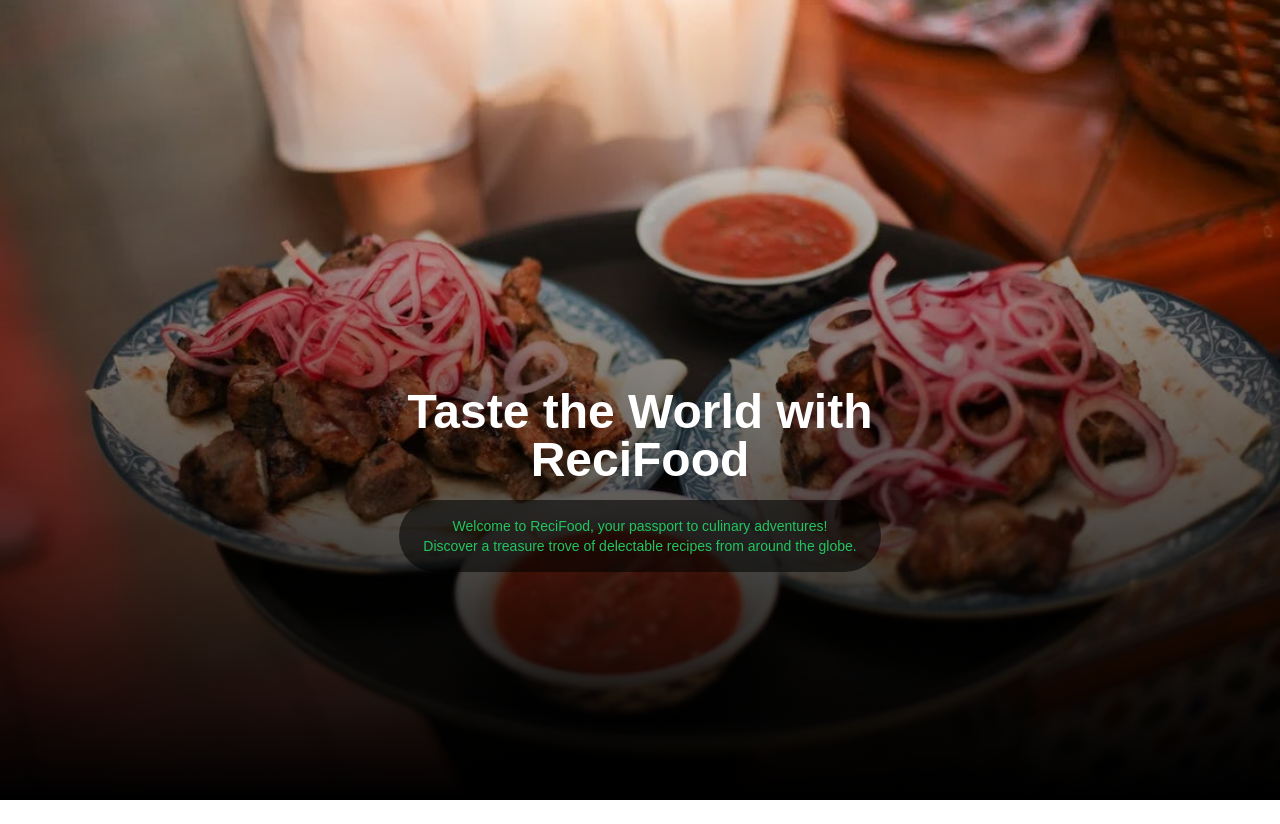
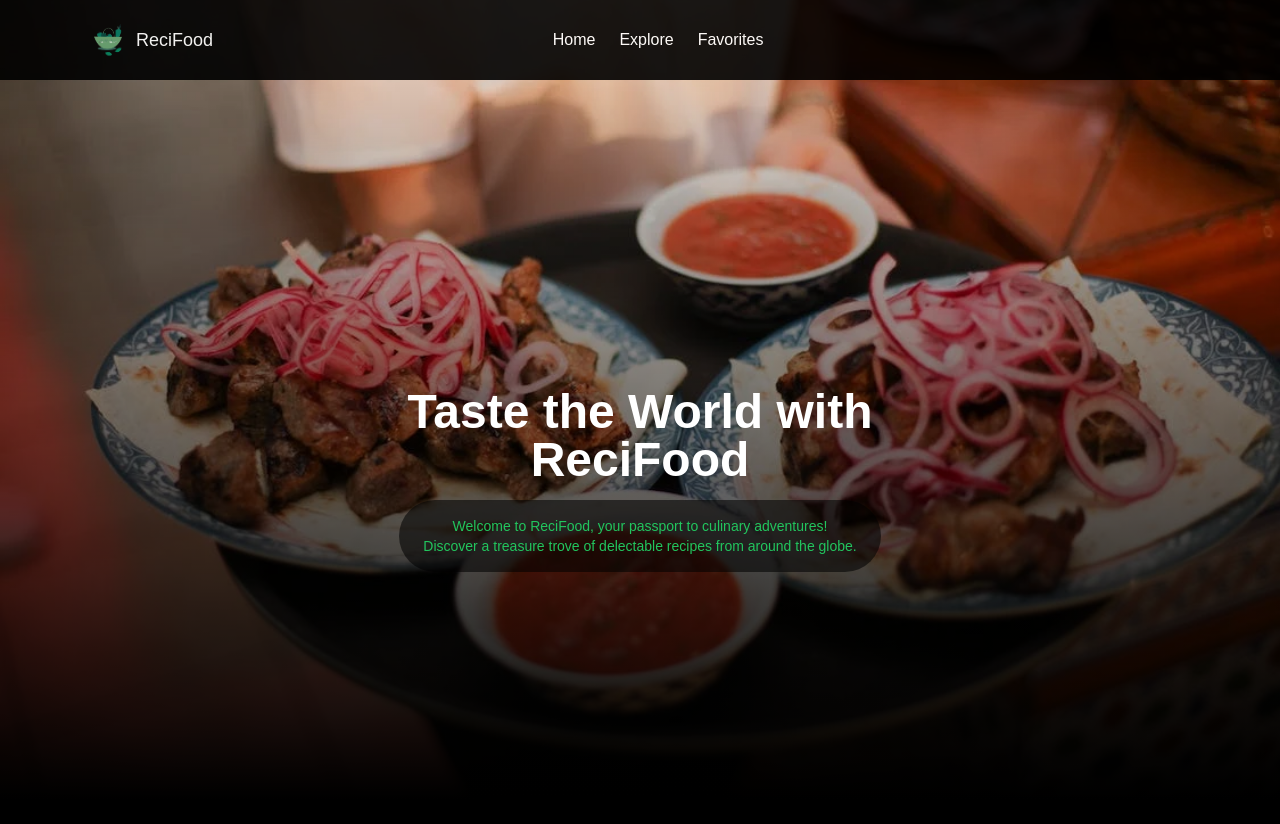
Before and after one commit to koayenay/ReciFood, a React (Create React App) app: page / in a window 1280 px wide. Before the commit the page ends 800 px from the top, so only its background shows below. Built offline with nearby package versions, Linux system fonts and the light colour scheme.

Commit message:
worked on Navbar

```diff
--- a/src/App.js
+++ b/src/App.js
@@ -17,13 +17,13 @@
   return (
     <div className='bg-black'>
       <Routes>
-        <Route path='/' element={<Layout />} />
-        <Route index element={<Home />} />
-        <Route path='recipes/:id' element={<RecipeDetail />} />
+        <Route path='/' element={<Layout />}>
+          <Route index element={<Home />} />
+          <Route path='recipes/:id' element={<RecipeDetail />} />
+        </Route>
       </Routes>
     </div>
   )
 }
 
 export default App
-// https://www.youtube.com/watch?v=Z3hihUtihDk
--- /dev/null
+++ b/src/components/Button.jsx
@@ -0,0 +1,25 @@
+import React from "react"
+
+const Button = ({
+  isDisabled,
+  btnType,
+  containerStyle,
+  textStyle,
+  title,
+  rightIcon,
+  handleClick,
+}) => {
+  return (
+    <button
+      disabled={isDisabled ?? false}
+      type={btnType || "button"}
+      className={`custom-btn ${containerStyle}`}
+      onClick={handleClick}
+    >
+      <span className='flex-1'>{title}</span>
+      {rightIcon && <div className='relative w-6 h-6'>{rightIcon}</div>}
+    </button>
+  )
+}
+
+export default Button
--- a/src/components/Navbar.jsx
+++ b/src/components/Navbar.jsx
@@ -1,7 +1,62 @@
-import React from "react"
+import React, { useState } from "react"
+import Logo from "../images/logo.png"
+import { HiMenuAlt3 } from "react-icons/hi"
+import { AiOutlineClose } from "react-icons/ai"
+import Button from "./Button"
 
 const Navbar = () => {
-  return <div>Navbar</div>
+  const [open, setOpen] = useState(false)
+
+  return (
+    <header className='w-full fixed z-10 bg-black opacity-90'>
+      <nav className='flex w-full py-2 md:py-3 px-4 md:px-20 items-center justify-between'>
+        <a
+          href='/'
+          className='flex items-center justify-center text-white text-lg cursor-pointer'
+        >
+          <img
+            src={Logo}
+            alt='Logo'
+            className='hidden md:block w-8 h-8 lg:w-14 lg:h-14'
+          />
+          ReciFood
+        </a>
+
+        <ul className='hidden md:flex text-white gap-6'>
+          <li>
+            <a href='/'>Home</a>
+          </li>
+          <li>
+            <a href='/#recipes'>Explore</a>
+          </li>
+          <li>
+            <a href='/favorites'>Favorites</a>
+          </li>
+        </ul>
+
+        <Button
+          title='Sign in'
+          conteinerStyle='hidden md:block bg-transparent border border-white text-white hover:bg-white hover:text-slate-700 rounded-full min-w-[130px]'
+        />
+
+        <button
+          className='block md:hidden text-white text-xl'
+          onClick={() => setOpen((prev) => !prev)}
+        >
+          {open ? <AiOutlineClose /> : <HiMenuAlt3 />}
+        </button>
+      </nav>
+      <div
+        className={`${
+          open ? "flex" : "hidden"
+        } bg-black flex-col w-full px-4 pt-16 pb-10 text-white gap-6 text-[14px]`}
+      >
+        <a href='/'>Home</a>
+        <a href='/#recipes'>Recipes</a>
+        <a href='/'>Favorites</a>
+      </div>
+    </header>
+  )
 }
 
 export default Navbar
```
Also changed, not shown: src/images/logo.png (added).
